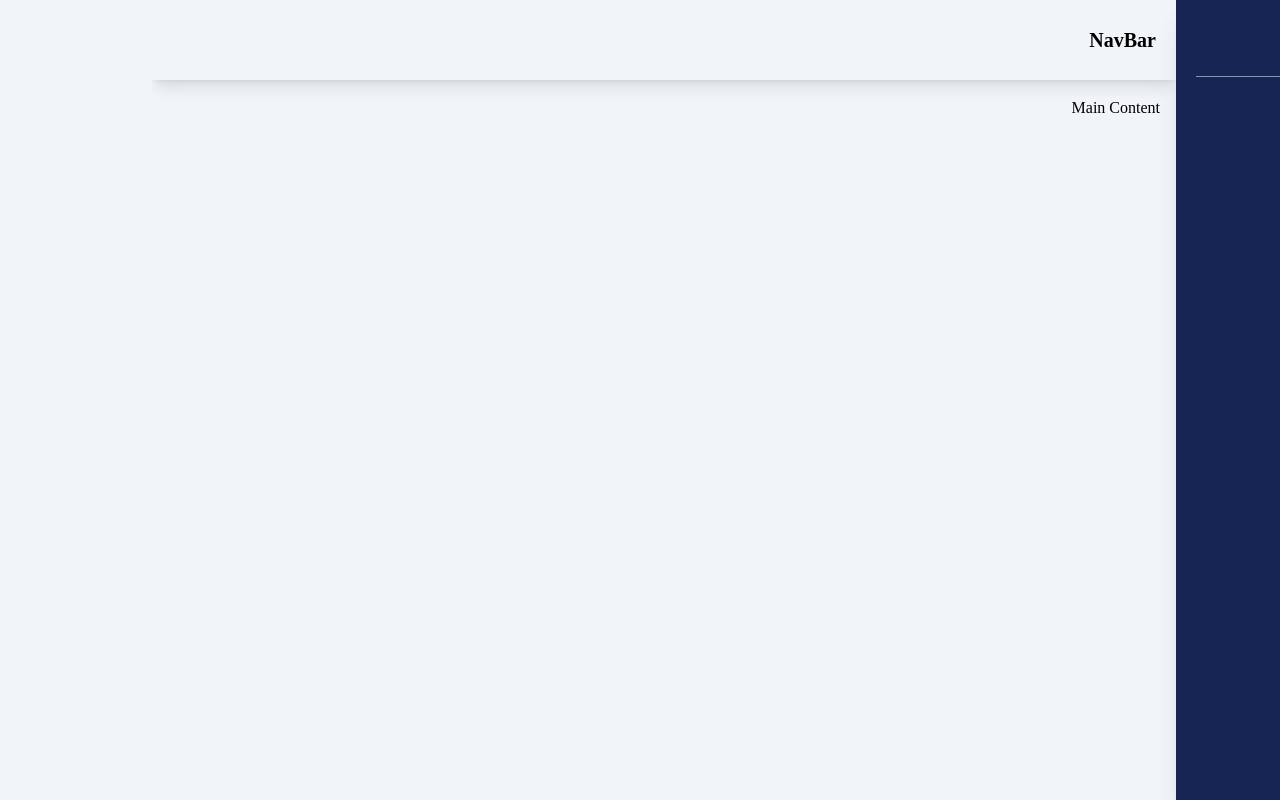
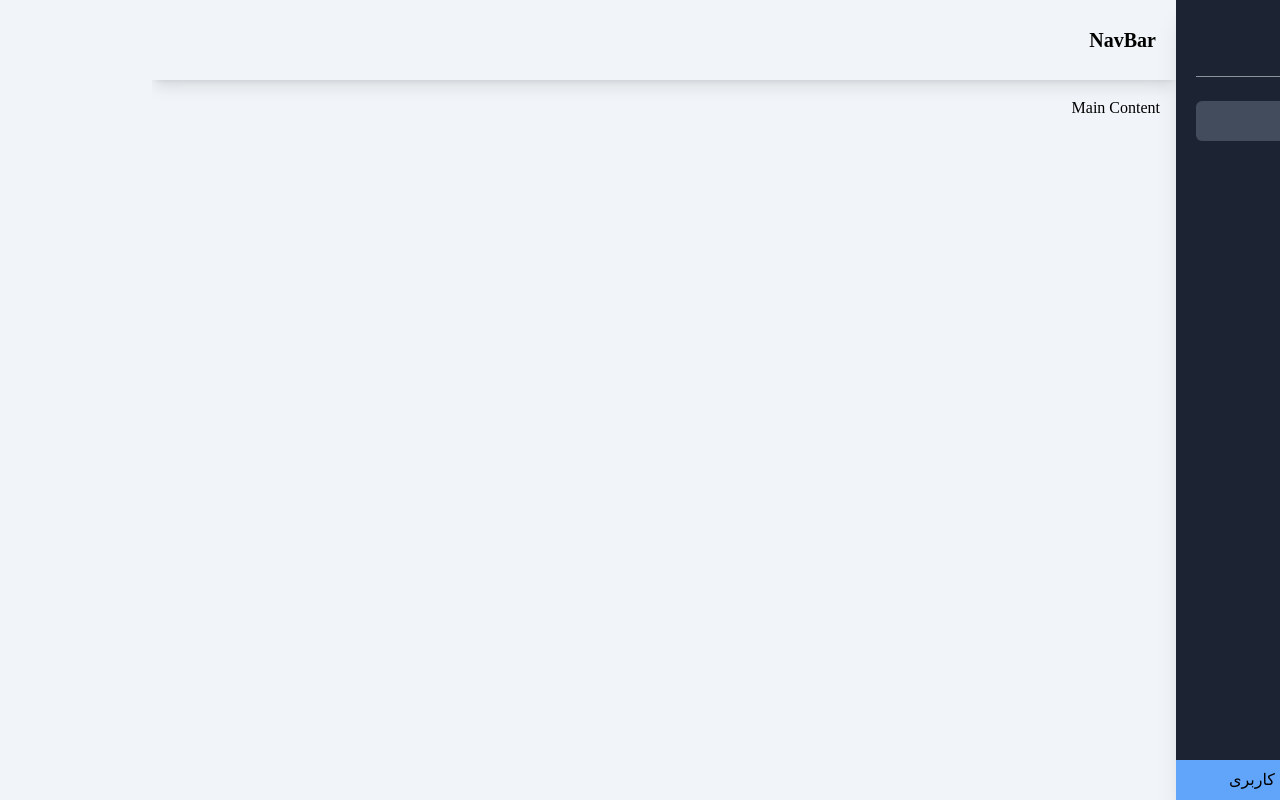
Before and after one commit to parsa-vesali/panel, a React (Vite) app: page /dashboard in a window 1280 px wide. Built offline with nearby package versions, Linux system fonts and the light colour scheme; a web font is replaced by a local one.

Commit message:
the project updated

```diff
--- a/src/Components/SideBar.jsx
+++ b/src/Components/SideBar.jsx
@@ -1,12 +1,18 @@
 import React from 'react';
 import { IoCloseOutline } from "react-icons/io5";
 import { FaRegChartBar } from "react-icons/fa";
+import { RxDashboard } from "react-icons/rx";
+import { LuUsers } from "react-icons/lu";
+import { CiLogout } from "react-icons/ci";
+
+import { Link } from 'react-router-dom';
 
 
 
 export default function SideBar({ isOpen, toggleSidebar }) {
     return (
-        <div className={`fixed top-0 right-0 h-full w-[75%] sm:w-[20%] bg-blue-950 shadow-xl p-5 text-white transform ${isOpen ? 'translate-x-0' : 'translate-x-full'} transition-transform duration-300 ease-in-out sm:relative sm:translate-x-0 sm:right-auto sm:left-0`}>
+        <div className={`fixed top-0 right-0 h-full w-[75%] sm:w-[20%] shadow-xl p-5 text-white transform ${isOpen ? 'translate-x-0' : 'translate-x-full'} transition-transform duration-300 ease-in-out sm:relative sm:translate-x-0 sm:right-auto sm:left-0`} style={{ backgroundColor: '#1C2434' }}>
+
             <div className="flex items-center justify-between border-b border-white/50 pb-6">
 
                 <div className='flex flex-col gap-y-3'>
@@ -22,6 +28,49 @@ export default function SideBar({ isOpen, toggleSidebar }) {
                     <IoCloseOutline />
                 </button>
             </div>
+
+            <ul className='flex flex-col gap-y-2 py-6 child-hover:bg-blue-100/20 child:transition-all child:duration-300'>
+                <li className='bg-blue-100/20 p-2 rounded-md'>
+                    <Link className='flex items-center gap-x-2 '>
+                        <RxDashboard />صفحه اصلی
+                    </Link>
+                </li>
+                <li className=' p-2 rounded-md'>
+                    <Link className='flex items-center gap-x-2'>
+                        <LuUsers /> دانش آموزان
+                    </Link>
+                </li>
+                <li className=' p-2 rounded-md'>
+                    <Link className='flex items-center gap-x-2'>
+                        <LuUsers />  درس ها
+                    </Link>
+                </li>
+                <li className=' p-2 rounded-md'>
+                    <Link className='flex items-center gap-x-2'>
+                        <LuUsers />  معلم ها
+                    </Link>
+                </li>
+                <li className=' p-2 rounded-md'>
+                    <Link className='flex items-center gap-x-2'>
+                        <LuUsers /> تنطیمات
+                    </Link>
+                </li>
+                <li className=' p-2 rounded-md'>
+                    <Link className='flex items-center gap-x-2'>
+                        <LuUsers /> مدرسه
+                    </Link>
+                </li>
+                <li className=' p-2 rounded-md'>
+                    <Link className='flex items-center gap-x-2'>
+                        <LuUsers /> پروفایل
+                    </Link>
+                </li>
+
+            </ul>
+
+            <div className="flex items-center gap-x-1 absolute left-0 right-0 bottom-0 bg-blue-400 text-black py-2  px-7 cursor-pointer">
+                <CiLogout className=' text-xl' />   خروج از حساب کاربری
+            </div>
         </div>
     );
 }
```
